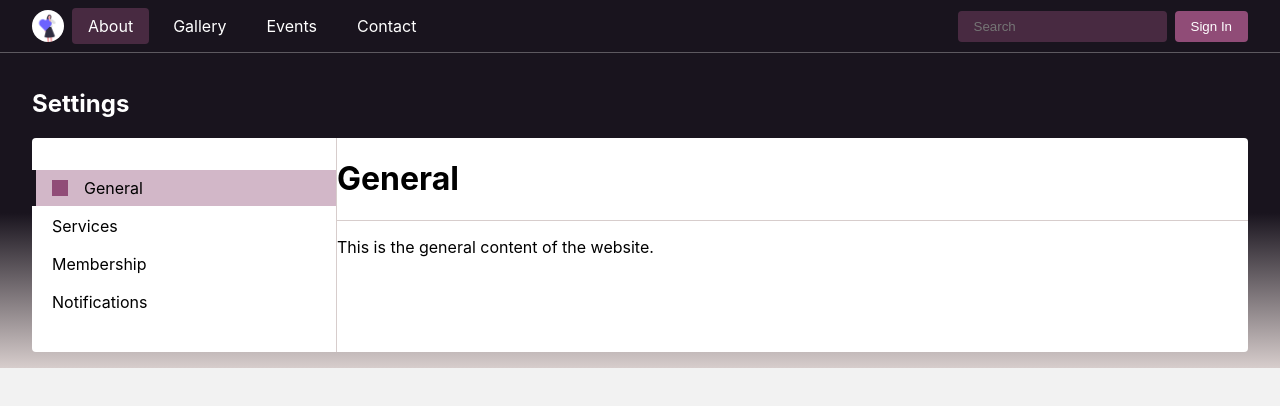
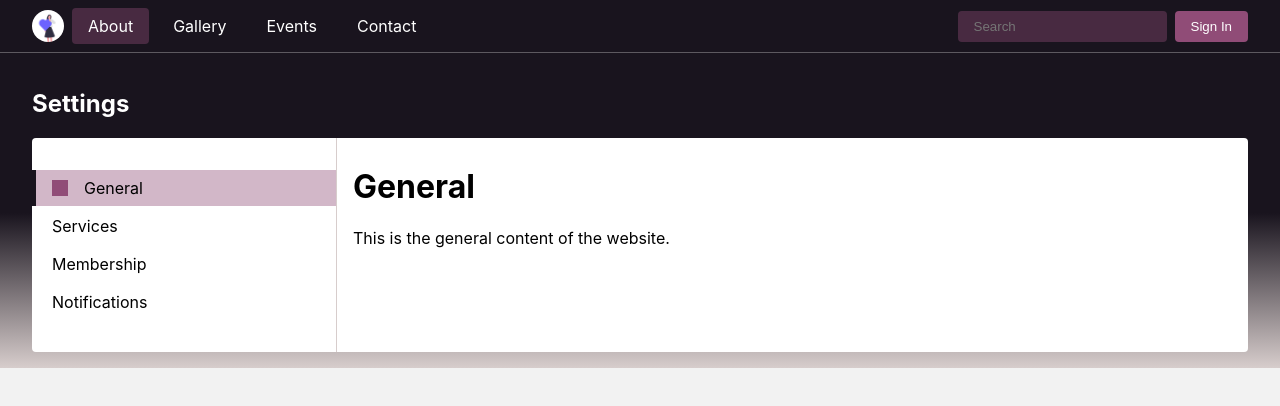
Before and after one commit to JuliaCMint/design-system, a React (Create React App) app: page / in a window 1280 px wide. Shown: the top 406 px of the page. Built offline with nearby package versions, Linux system fonts and the light colour scheme.

Commit message:
added padding wrapper to main content

```diff
--- a/src/components/MainContent.jsx
+++ b/src/components/MainContent.jsx
@@ -1,5 +1,8 @@
 import styled from "styled-components";
 import GeneralContent from "./GeneralContent";
+import { CenterAlignedContainer } from "./patterns/CenterAlignedContainer";
+import { GridLayers } from "./patterns/GridLayers";
+import { PaddingWrapper } from "./patterns/PaddingWrapper";
 
 const MainContent = ({ selectedMenuItem }) => {
   const renderContent = () => {
@@ -27,8 +30,10 @@ const MainContent = ({ selectedMenuItem }) => {
 
   return (
     <ContentBox>
-      <h1>{selectedMenuItem}</h1>
-      {renderContent()}
+      <PaddingWrapper padding={["m", "l"]}>
+        <h1>{selectedMenuItem}</h1>
+        {renderContent()}
+      </PaddingWrapper>
     </ContentBox>
   );
 };
```
